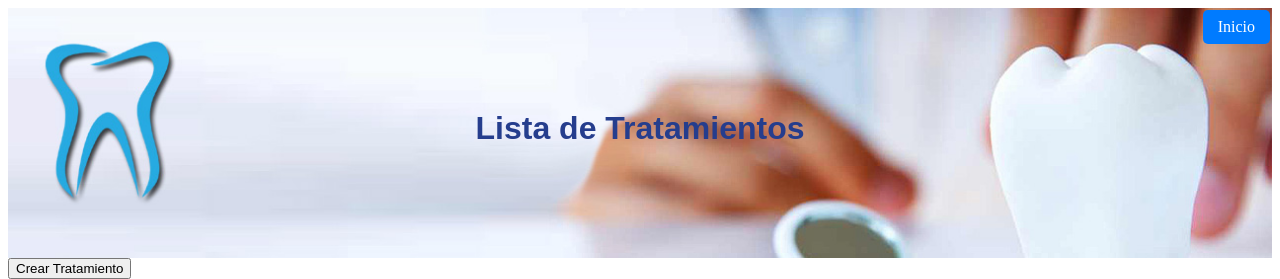
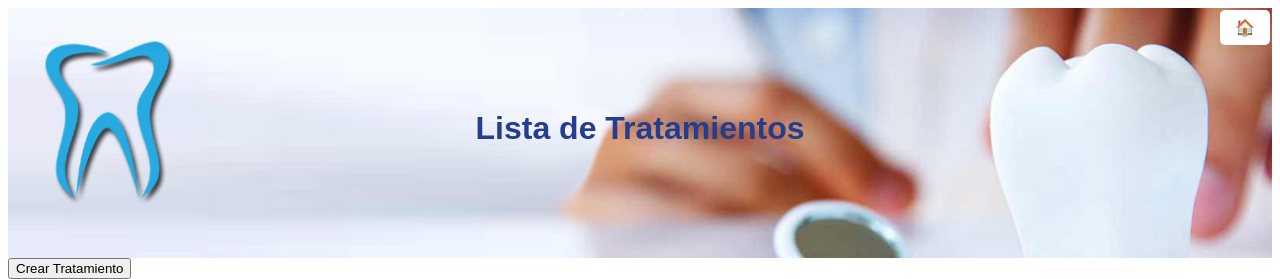
Before and after one commit to url-classes/ClinicaDental, a Django app: page /ventas/ in a window 1280 px wide. Shown: the top 279 px of the page. Run offline with Django 5.2, Linux system fonts and the light colour scheme; data that the repository does not hold is empty.

Commit message:
cambios de momento

```diff
--- a/app/static/css/styleVenta.css
+++ b/app/static/css/styleVenta.css
@@ -84,13 +84,13 @@ tr:hover {
   top: 10px; /* Margen superior */
   right: 10px; /* Margen derecho */
   padding: 8px 15px;
-  background-color: #007bff;
-  color: white;
+  background-color: white;
+  color: black;
   text-decoration: none;
   border-radius: 5px;
   margin-bottom: 30px;
 }
 
 .back-btn:hover {
-  background-color: #0056b3;
+  background-color: black;
 }
--- a/app/templates/index.html
+++ b/app/templates/index.html
@@ -9,7 +9,7 @@
     <title>Clinica de Especiliadades la Paz</title>
     <link rel="stylesheet" href="{% static 'css/styleIndex.css' %}">
 </head>
-<header>
+<header style="background-image: url('{% static 'img/banner2.webp' %}'); background-size: cover; height: 200px; overflow: hidden;">
     <h1>Clinica de Especialidades la Paz</h1>
 </header>
 <body>
@@ -20,7 +20,10 @@
             <li><a href="{% url 'ventas' %}">Ventas</a></li>
             <li><a href="{% url 'recursosHumanos' %}">Recursos Humanos</a></li>
             <li><a href="{% url 'financiero' %}">Financiero</a></li>
+            <li><a href="{% url 'financiero' %}">Bussines Inteligence</a></li>
+            <li><a href="{% url 'financiero' %}">Citas</a></li>
             <li><a href="{% url 'signin' %}">Logout</a></li>
+                        <li><a href="{% url 'signin' %}">Logout</a></li>
         </ul>
     </nav>
 </body>
--- a/app/templates/layouts/ventas.html
+++ b/app/templates/layouts/ventas.html
@@ -7,7 +7,7 @@
   <meta charset="UTF-8">
   <meta name="viewport" content="width=device-width, initial-scale=1.0">
   <title>Gestión de Ventas - Clínica Dental</title>
-  <a href="{% url 'index' %}" class="back-btn">Inicio</a>
+  <a href="{% url 'index' %}" class="back-btn">🏠</a>
   <link rel="stylesheet" href="{% static 'css/styleVenta.css' %}">
 </head>
 <body>
```
Also changed, not shown: app/static/img/Ventas.webp (deleted), app/static/img/financiero.webp (deleted), app/static/img/inventario.webp (deleted), app/static/img/rh.webp (deleted).
